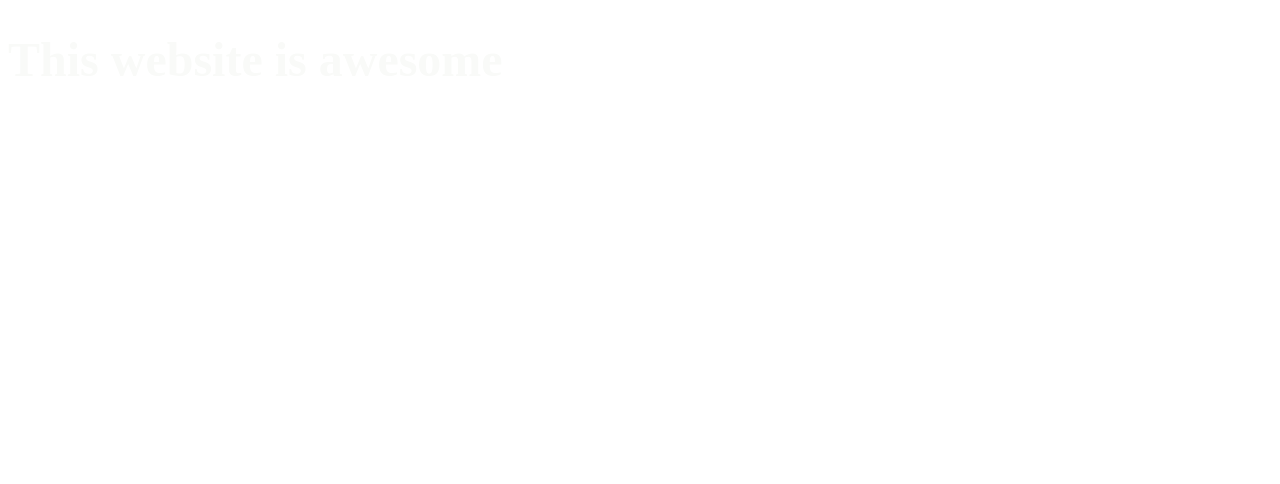
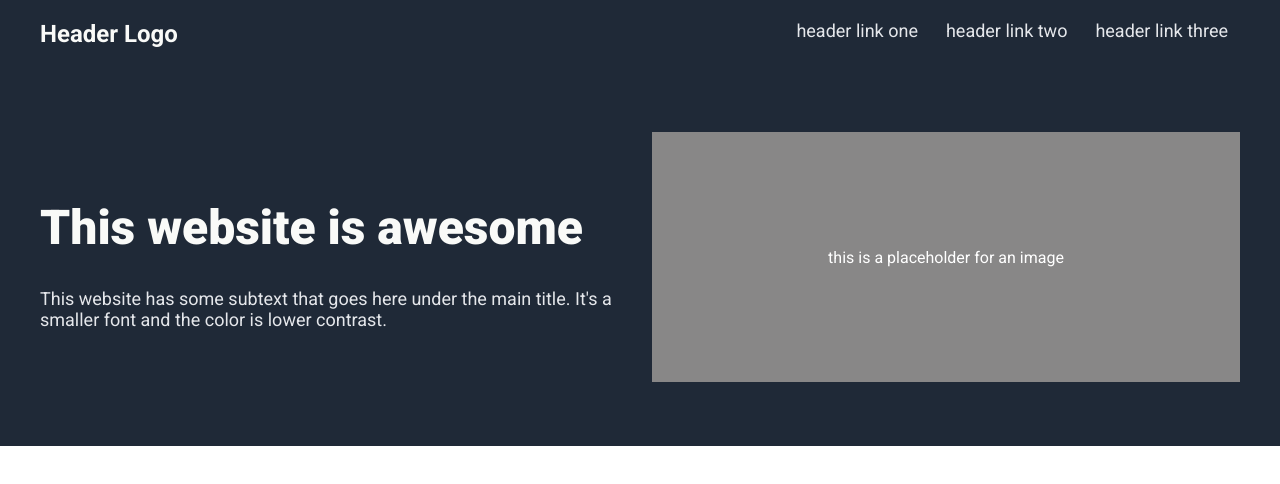
Before and after one commit to raif-sh/odin-landing-page, a plain HTML site: page index.html in a window 1280 px wide. Drawn offline with Linux system fonts and the light colour scheme.

Commit message:
navigation bar and hero section

```diff
--- a/index.html
+++ b/index.html
@@ -2,10 +2,31 @@
 <html lang="en">
     <head>
         <meta charset="UTF-8">
+        <link rel="preconnect" href="https://fonts.googleapis.com">
+        <link rel="preconnect" href="https://fonts.gstatic.com" crossorigin>
+        <link href="https://fonts.googleapis.com/css2?family=Roboto:ital,wght@0,100..900;1,100..900&display=swap" rel="stylesheet">
         <link rel="stylesheet" href="./style.css">
         <title>Landing Page</title>
     </head>
     <body>
-        <h1>This website is awesome</h1>
+        <div class="hero">
+            <div class="nav-bar container">
+                <div class="header">Header Logo</div>
+                <div class="nav-links">
+                    <a href="#">header link one</a>
+                    <a href="#">header link two</a>
+                    <a href="#">header link three</a>
+                </div>
+            </div>
+            <div class="hero-content container">
+                <div class="left-hero">
+                    <h1>This website is awesome</h1>
+                    <p class="secondary">This website has some subtext that goes here under the main title. It's a smaller font and the color is lower contrast.</p>
+                </div>
+                <div class="right-hero">
+                    <div class="img-place">this is a placeholder for an image</div>
+                </div>
+            </div>
+        </div>
     </body>
 </html>
--- a/style.css
+++ b/style.css
@@ -1,5 +1,62 @@
+body {
+    font-family: "Roboto", serif;
+    margin: 0;
+}
+
+.container {
+    max-width: 1200px;
+    margin: auto;
+}
+
+h1, .header {
+    color: #F9FAF8;
+    font-size: 24px;
+    font-weight: 700;
+}
+
+.nav-bar {
+    display: flex;
+    justify-content: space-between;
+    padding: 20px;
+}
+
+.nav-bar a {
+    text-decoration: none;
+    padding: 12px;
+}
+
+.hero {
+    background-color: #1F2937;
+}
+
 h1 {
     font-size: 48px;
     font-weight: 900;
-    color: #F9FAF8;
 }
+
+.nav-links a, .secondary {
+    font-size: 18px;
+    color: #E5E7EB;
+}
+
+.hero-content {
+    display: flex;
+    align-items: center;
+    gap: 24px;
+}
+
+.img-place {
+    background-color: rgb(136, 135, 135);
+    width: auto;
+    height: 250px;
+    color: white;
+    display: flex;
+    justify-content: center;
+    align-items: center;
+}
+
+.left-hero, .right-hero {
+    flex: 1;
+    margin: 44px 0px;
+    padding: 20px 0px;
+}
```
